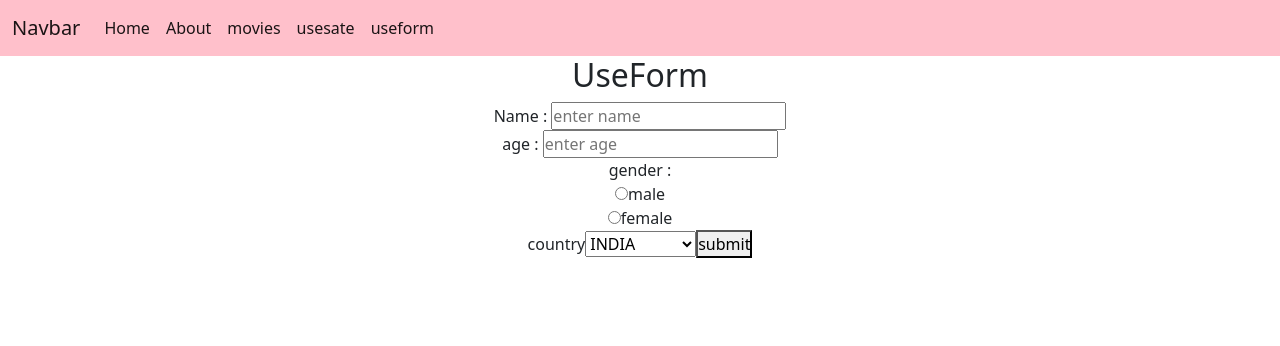
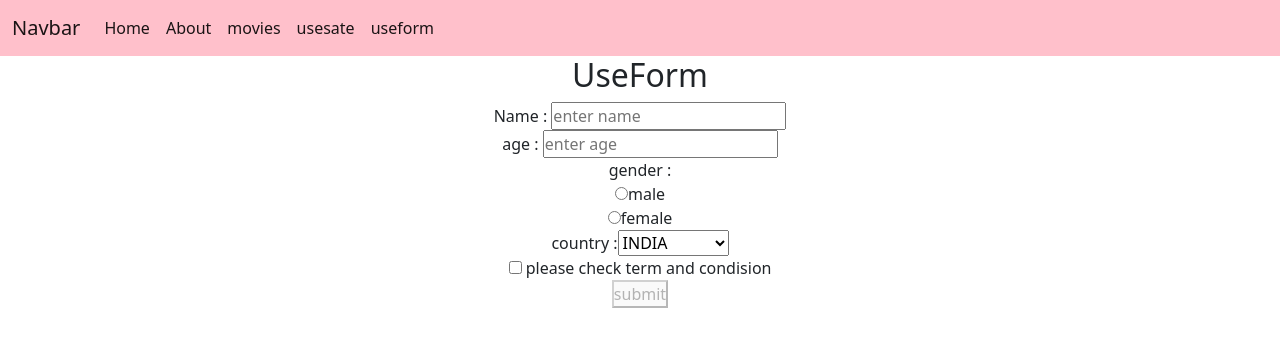
Before and after one commit to Sauravvaghela71/lern_mern_26, a React (Vite) app: page /useform in a window 1280 px wide. Shown: the top 346 px of the page. Built offline with nearby package versions, Linux system fonts and the light colour scheme.

Commit message:
checkbox

```diff
--- a/src/component/UseForm.jsx
+++ b/src/component/UseForm.jsx
@@ -5,19 +5,19 @@ const UseForm = () => {
     const {register,handleSubmit} = useForm()
     const [userdata, setUserdata] = useState({})
     const [isset, setIsset] = useState(false)
+    const [checked,setChecked] = useState(false);
+    const submithandler=(data)=>{
 
-    const submithandler=(data)=>{
+
         console.log(data);
         setUserdata(data);
-        setIsset(true)
-
     }
 
 
 
   return (<>
 
-    <form style={{textAlign:"center"}} onSubmit={handleSubmit(submithandler)}>
+    <form className="secondary" style={{textAlign:"center"}} onSubmit={handleSubmit(submithandler)}>
         <h2>UseForm</h2>
        Name : <input type="text" placeholder='enter name'{...register("name")} /> <br/>
        age : <input type="text" placeholder='enter age' {...register("age")}/> <br/>
@@ -25,13 +25,16 @@ const UseForm = () => {
             <input type="radio" value="male" {...register("gender")}/>male<br/>
             <input type="radio" value="female"  {...register("gender")}/>female<br/>
 
-       <label > country</label>
+       <label > country : </label>
        <select {...register("country")}>
        <option value="india" {...register("india")}>INDIA</option>
         <option value="pakistana" {...register("pakistana")}>pakistan</option>
          <option value="bangladesh" {...register("bangladesh")}>bangladesh</option>
-       </select>
-       <button type='submit'>submit</button>
+       </select><br/>
+
+        <input type="checkbox" onClick={()=>setChecked(!checked)} /> please check term and condision<br/>
+
+       <button type='submit'  disabled={!checked}>submit</button>
 
     </form>
 
@@ -41,7 +44,7 @@ const UseForm = () => {
     <h3>name:{userdata.name}</h3>
     <h3>age:{userdata.age}</h3>
     <h3>gender:{userdata.gender}</h3>
-    <h3>country{userdata.country}</h3>
+    <h3>country:{userdata.country}</h3>
     </>}
 
 
```
